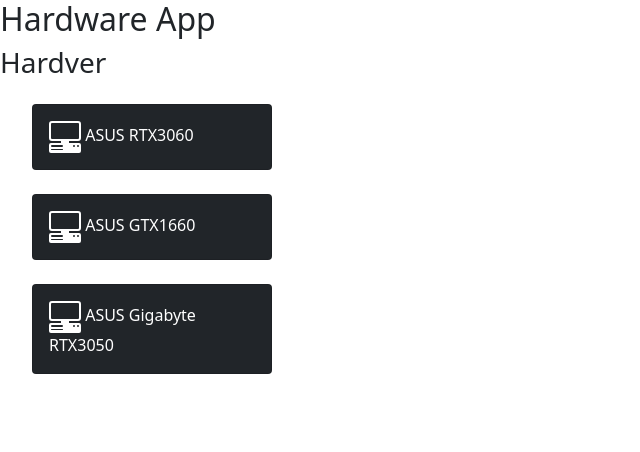
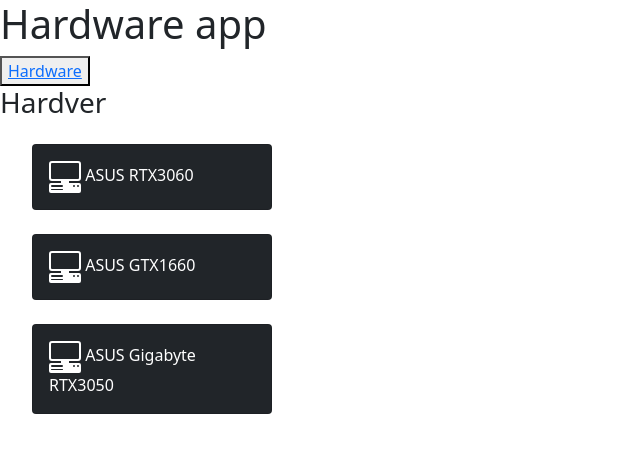
Before and after one commit to zubichVilla/hard-app, an Angular app: page /hardware in a window 1280 px wide. Before the commit this address led to /. Shown: the top 452 px of the page, without its empty margins (0-640 px from the left). Built offline with nearby package versions, Linux system fonts and the light colour scheme.

Commit message:
Added a button that generates a list of products
Clicking on a hardware button, the hardware.component view is generated

```diff
--- a/src/app/app-routing.module.ts
+++ b/src/app/app-routing.module.ts
@@ -1,7 +1,12 @@
 import { NgModule } from '@angular/core';
 import { RouterModule, Routes } from '@angular/router';
+import {HardwareComponent} from "./hardware/hardware.component";
+import {HardwareDetailComponent} from "./hardware/hardware-detail/hardware-detail.component";
 
-const routes: Routes = [];
+const routes: Routes = [
+  { path: 'hardware', component: HardwareComponent },
+  { path: 'detail/:code', component: HardwareDetailComponent}
+];
 
 @NgModule({
   imports: [RouterModule.forRoot(routes)],
--- a/src/app/app.component.html
+++ b/src/app/app.component.html
@@ -1,4 +1,10 @@
 
+<h1>{{title}}</h1>
 
-<app-hardware></app-hardware>
+<button>
+  <nav>
+    <a [routerLink]="['/hardware']">Hardware</a>
+  </nav>
+</button>
+
 <router-outlet></router-outlet>
--- a/src/app/app.component.ts
+++ b/src/app/app.component.ts
@@ -6,5 +6,6 @@
   styleUrls: ['./app.component.css']
 })
 export class AppComponent {
-  title = 'hard-app';
+  title = 'Hardware app';
+  // title = 'hard-app';
 }
--- a/src/app/hardware/hardware.component.html
+++ b/src/app/hardware/hardware.component.html
@@ -1,5 +1,3 @@
-
-<h2>Hardware App</h2>
 
 <h3>Hardver</h3>
 
```
